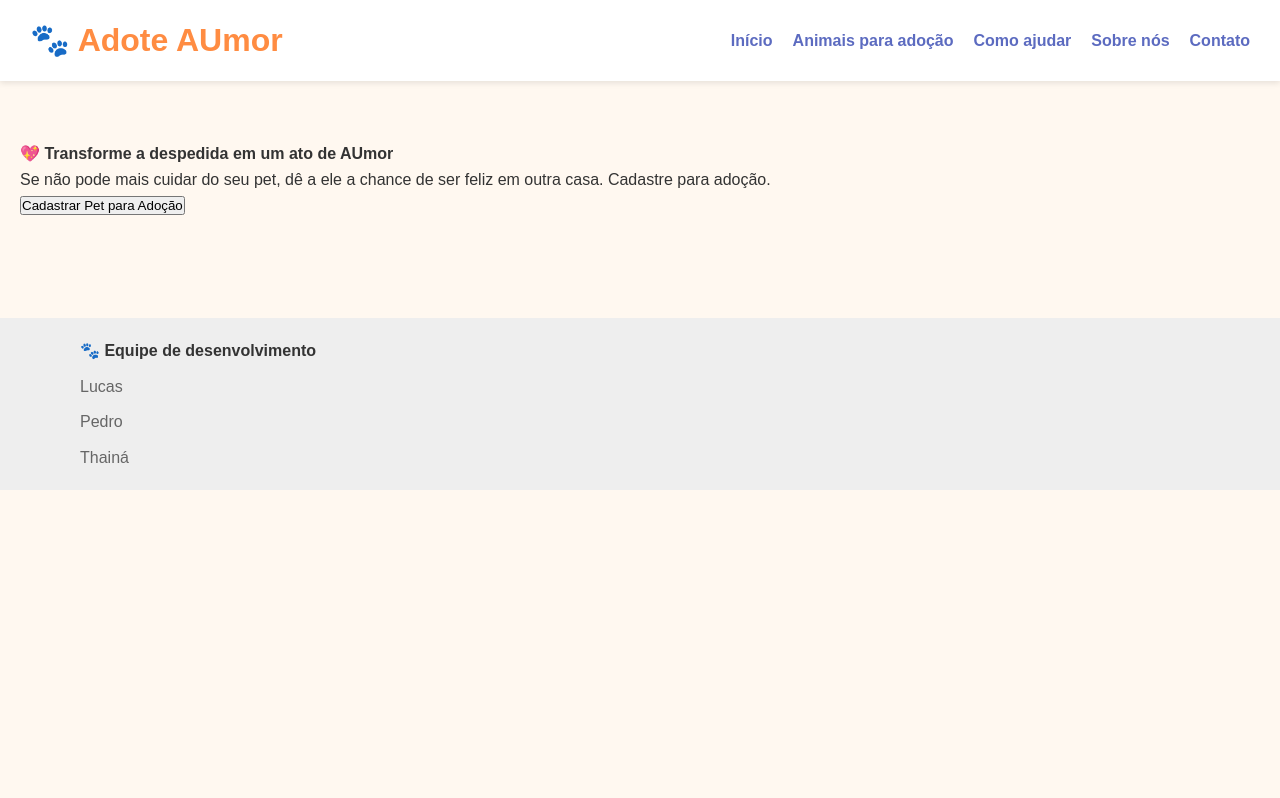
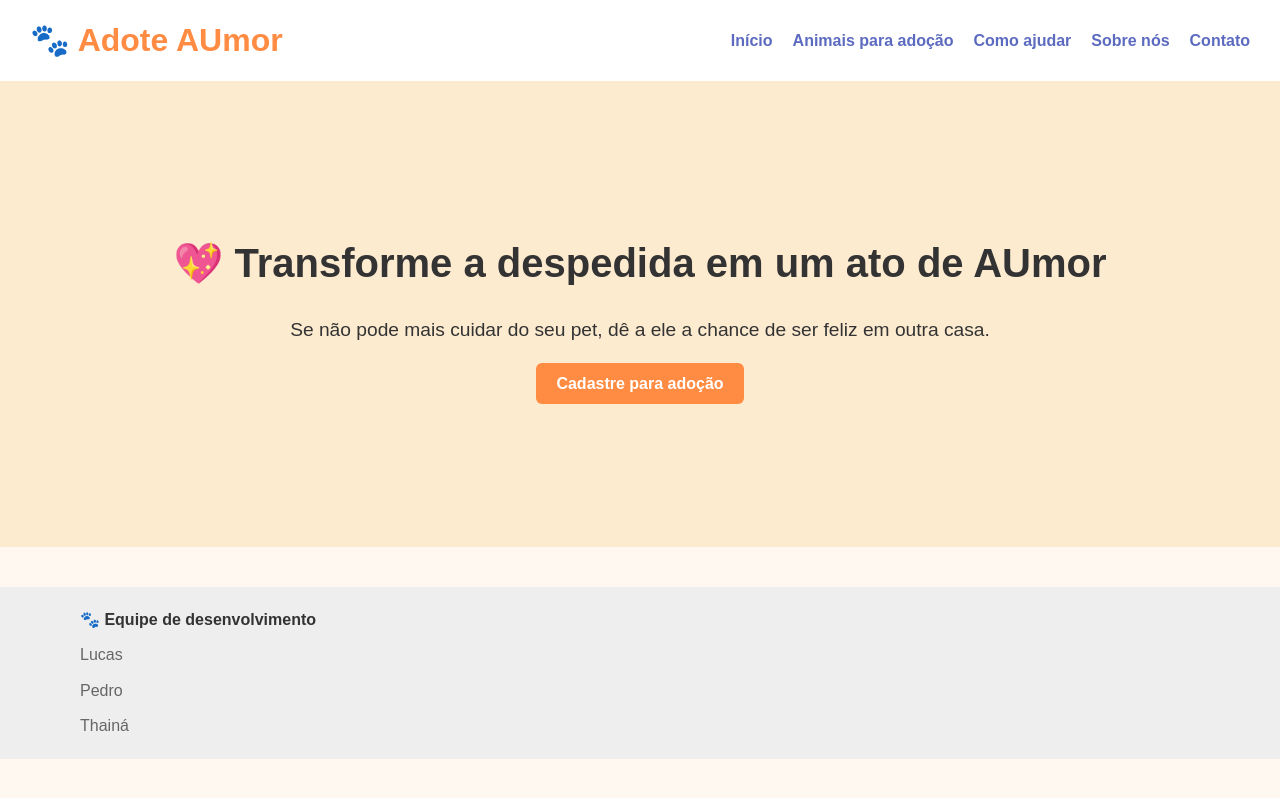
Before and after one commit to thainafoltran/adocao_pets, a plain HTML site: page front-end/index.html in a window 1280 px wide. Drawn offline with Linux system fonts and the light colour scheme; files whose address does not match are found by name.

Commit message:
front-end - index update

```diff
--- /dev/null
+++ b/front-end/css/index.css
@@ -0,0 +1,32 @@
+/* Hero Section */
+.hero {
+    background-color: #fdebd0;
+    text-align: center;
+    padding: 150px 20px;
+}
+
+.hero h2 {
+    font-size: 2.5rem;
+    margin-bottom: 20px;
+}
+
+.hero p {
+    margin-bottom: 25px;
+    font-size: 1.2rem;
+}
+
+.hero-button {
+    background-color: #ff8c42;
+    color: #fff;
+    padding: 12px 20px;
+    border: none;
+    border-radius: 6px;
+    cursor: pointer;
+    font-weight: bold;
+    width: auto;
+    text-decoration: none;
+}
+
+.hero-button:hover {
+    background-color: #e17835;
+}
--- a/front-end/index.html
+++ b/front-end/index.html
@@ -6,6 +6,7 @@
     <title>Adoção PETS</title>
     <meta name='viewport' content='width=device-width, initial-scale=1'>
     <link rel='stylesheet' type='text/css' media='screen' href='css/main.css'>
+    <link rel='stylesheet' type='text/css' media='screen' href='css/index.css'>
     <script src='main.js'></script>
 </head>
 <body>
@@ -25,10 +26,10 @@
     </header>
 
     <!-- Hero Section -->
-    <section id="hero-section">
-        <h4>💖 Transforme a despedida em um ato de AUmor</h1>
-        <p>Se não pode mais cuidar do seu pet, dê a ele a chance de ser feliz em outra casa. Cadastre para adoção.</p>
-        <a href="view/cadastro-pet.html"><input type="button" value="Cadastrar Pet para Adoção"></a>
+    <section class="hero">
+        <h2>💖 Transforme a despedida em um ato de AUmor</h1>
+        <p>Se não pode mais cuidar do seu pet, dê a ele a chance de ser feliz em outra casa.</p>
+        <a href="view/cadastro-pet.html" class="hero-button">Cadastre para adoção</a>
     </section>
 
     <!-- Rodapé -->
```
